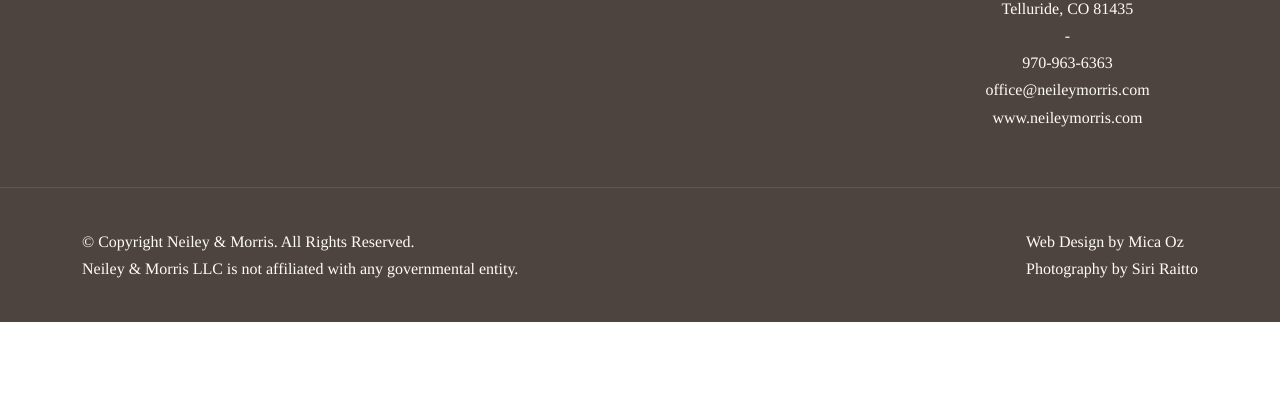
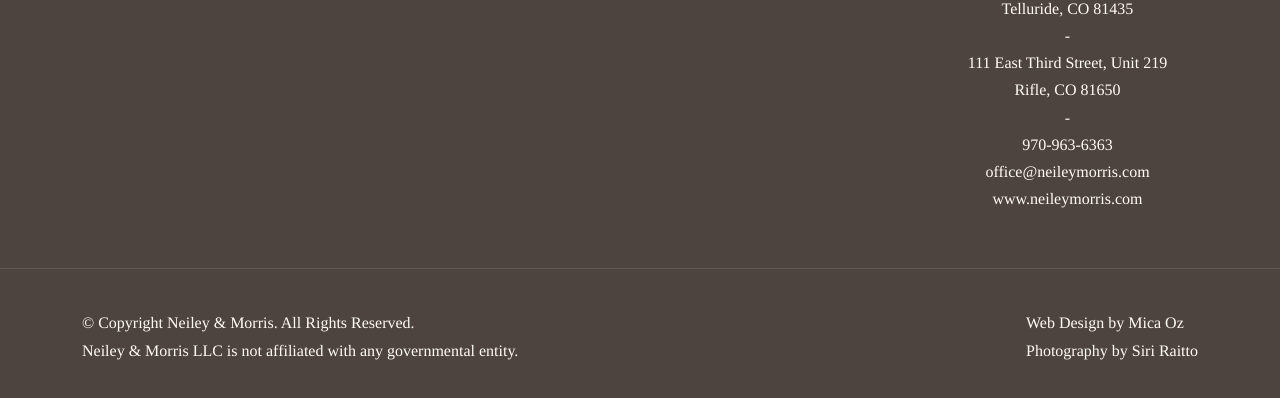
Before and after one commit to Mica-Oz/botanik, a plain HTML site: page careers.html in a window 1280 px wide. Shown: the part 1426-1824 px from the top of the page. Before the commit the page ends 1748 px from the top, so only its background shows below. Drawn offline with nearby package versions, Linux system fonts and the light colour scheme; some packages are replaced by stand-ins of ours; a script that the page names is missing.

Commit message:
added rifle to footer

```diff
--- a/careers.html
+++ b/careers.html
@@ -199,6 +199,9 @@
                 <li>119A Colorado Ave</li>
                 <li>Telluride, CO 81435</li>
                 <li>-</li>
+                <li>111 East Third Street, Unit 219</li>
+                <li>Rifle, CO 81650</li>
+                <li>-</li>
                 <li>970-963-6363</li>
                 <li>office@neileymorris.com</li>
                 <li>www.neileymorris.com</li>
```
Also changed, not shown: attorneys.html (+4 -1 lines), index.html (+3 -0 lines), privacy.html (+3 -0 lines).
